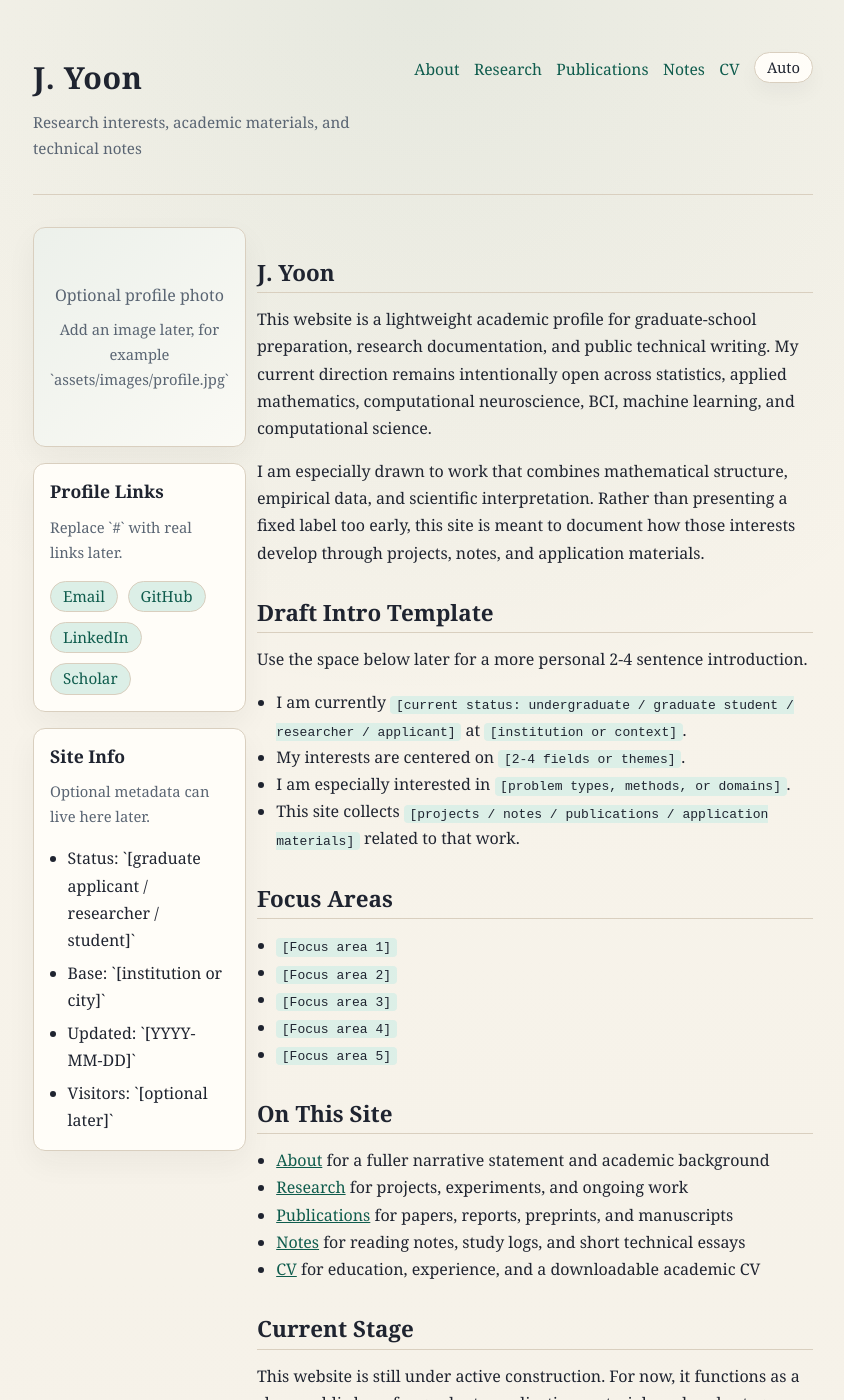
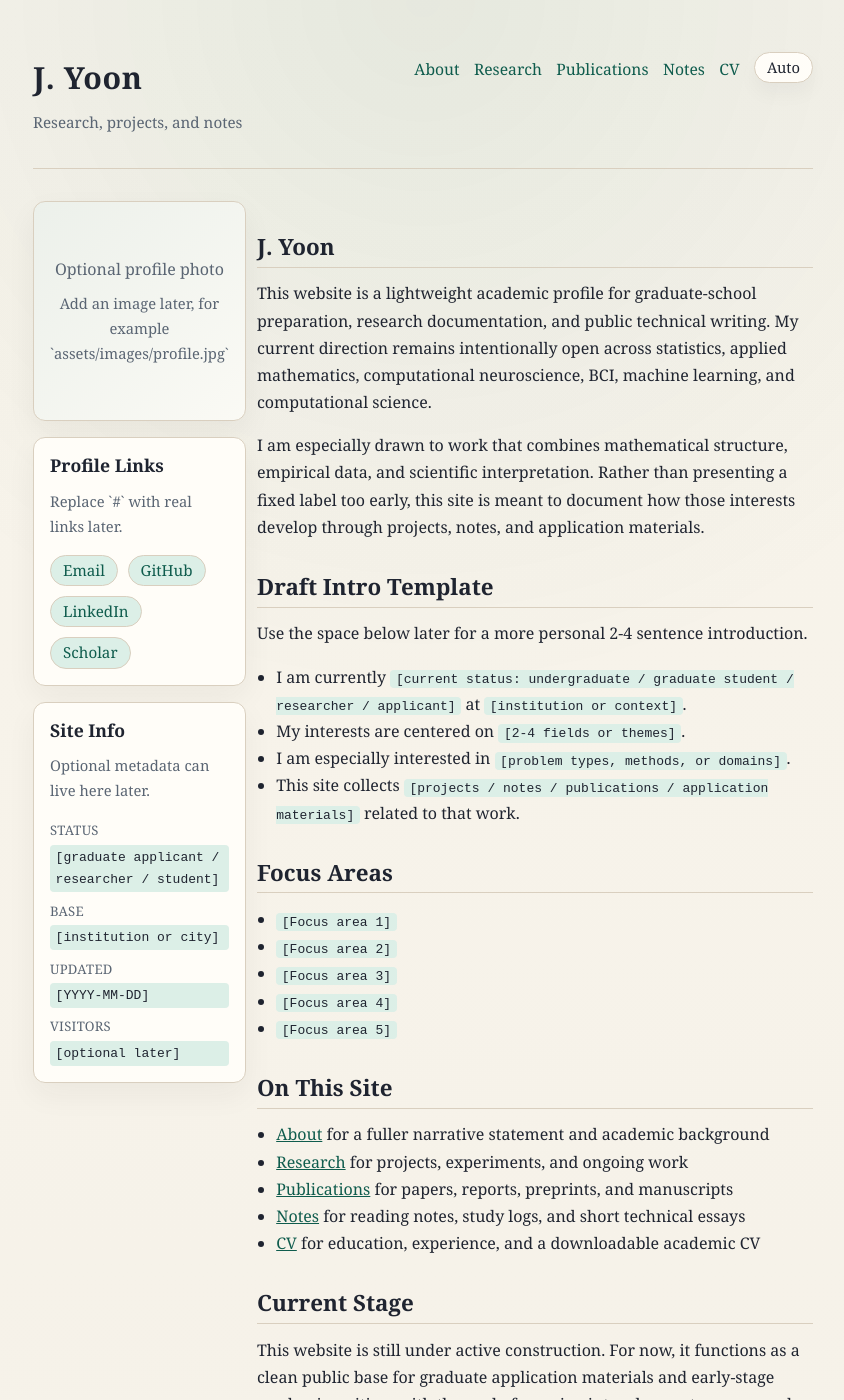
Before and after one commit to J-Y00N/j-y00n.github.io, a Jekyll site: the page built from index.md, in a window 1280 px wide and 1400 px high. Shown: the whole window, without its empty margins (217-1061 px from the left). Built offline with Jekyll 4.4.1, drawn with Linux system fonts in a browser that asks for light colours.

Commit message:
content: add EEG and ECG research pages and refine site presentation

```diff
--- a/Gemfile
+++ b/Gemfile
@@ -1,3 +1,4 @@
 source 'https://rubygems.org'
 
 gem 'github-pages', group: :jekyll_plugins
+gem 'webrick'
--- a/_includes/header.html
+++ b/_includes/header.html
@@ -1,7 +1,7 @@
 <header class="site-header">
   <div>
     <a href="{{ '/' | relative_url }}" class="site-title">{{ site.title }}</a>
-    <p class="site-tagline">Research interests, academic materials, and technical notes</p>
+    <p class="site-tagline">Research, projects, and notes</p>
   </div>
   <div class="site-controls">
     <nav class="site-nav" aria-label="Main navigation">
--- a/_sass/_custom.scss
+++ b/_sass/_custom.scss
@@ -207,13 +207,22 @@
   min-height: 220px;
 }
 
-.meta-list {
-  padding-left: 1.1rem;
-  margin-bottom: 0;
+.meta-stack {
+  display: grid;
+  gap: 0.45rem;
 }
 
-.meta-list li + li {
-  margin-top: 0.35rem;
+.meta-stack p {
+  margin: 0;
+  display: grid;
+  gap: 0.2rem;
+}
+
+.meta-stack span {
+  color: var(--muted);
+  font-size: 0.82rem;
+  letter-spacing: 0.02em;
+  text-transform: uppercase;
 }
 
 .profile-links-card h2,
@@ -270,6 +279,26 @@
   border-radius: 0.85rem;
   padding: 1.1rem 1.15rem;
   box-shadow: 0 12px 30px rgba(31, 36, 48, 0.05);
+}
+
+.project-card-body {
+  display: grid;
+  grid-template-columns: minmax(180px, 220px) minmax(0, 1fr);
+  gap: 1rem;
+  align-items: start;
+}
+
+.project-card-media {
+  display: block;
+}
+
+.project-card-media img {
+  width: 100%;
+  margin: 0;
+}
+
+.project-card-copy {
+  min-width: 0;
 }
 
 .project-card-meta {
@@ -347,11 +376,30 @@
   color: var(--muted);
 }
 
+.page-content img {
+  display: block;
+  max-width: 100%;
+  height: auto;
+  margin: 1rem auto 0.6rem;
+  border: 1px solid var(--line);
+  border-radius: 0.75rem;
+  background: var(--panel);
+  box-shadow: 0 12px 30px rgba(31, 36, 48, 0.05);
+}
+
+.page-content img + em {
+  display: block;
+  color: var(--muted);
+  font-size: 0.92rem;
+  text-align: center;
+}
+
 .site-footer {
   padding-top: 1.5rem;
   border-top: 1px solid var(--line);
   color: var(--muted);
   font-size: 0.92rem;
+  text-align: right;
 }
 
 @media (max-width: 700px) {
@@ -377,6 +425,10 @@
     position: static;
   }
 
+  .project-card-body {
+    grid-template-columns: 1fr;
+  }
+
   h1 {
     font-size: 1.9rem;
   }
--- a/index.md
+++ b/index.md
@@ -20,60 +20,70 @@
     <div class="profile-links-card">
       <h2>Site Info</h2>
       <p class="muted-note">Optional metadata can live here later.</p>
-      <ul class="meta-list">
-        <li>Status: `[graduate applicant / researcher / student]`</li>
-        <li>Base: `[institution or city]`</li>
-        <li>Updated: `[YYYY-MM-DD]`</li>
-        <li>Visitors: `[optional later]`</li>
-      </ul>
+      <div class="meta-stack">
+        <p><span>Status</span><code>[graduate applicant / researcher / student]</code></p>
+        <p><span>Base</span><code>[institution or city]</code></p>
+        <p><span>Updated</span><code>[YYYY-MM-DD]</code></p>
+        <p><span>Visitors</span><code>[optional later]</code></p>
+      </div>
     </div>
   </aside>
-  <div class="profile-copy" markdown="1">
-## J. Yoon
+  <div class="profile-copy">
+    <h2>J. Yoon</h2>
 
-<!-- Replace the paragraphs below with a short real introduction once ready. -->
+    <!-- Replace the paragraphs below with a short real introduction once ready. -->
+    <p>
+      This website is a lightweight academic profile for graduate-school preparation,
+      research documentation, and public technical writing. My current direction
+      remains intentionally open across statistics, applied mathematics,
+      computational neuroscience, BCI, machine learning, and computational science.
+    </p>
+    <p>
+      I am especially drawn to work that combines mathematical structure, empirical
+      data, and scientific interpretation. Rather than presenting a fixed label too
+      early, this site is meant to document how those interests develop through
+      projects, notes, and application materials.
+    </p>
 
-This website is a lightweight academic profile for graduate-school preparation, research documentation, and public technical writing.
-My current direction remains intentionally open across statistics, applied mathematics, computational neuroscience, BCI, machine learning, and computational science.
+    <h2>Draft Intro Template</h2>
+    <p>Use the space below later for a more personal 2-4 sentence introduction.</p>
+    <ul>
+      <li>I am currently <code>[current status: undergraduate / graduate student / researcher / applicant]</code> at <code>[institution or context]</code>.</li>
+      <li>My interests are centered on <code>[2-4 fields or themes]</code>.</li>
+      <li>I am especially interested in <code>[problem types, methods, or domains]</code>.</li>
+      <li>This site collects <code>[projects / notes / publications / application materials]</code> related to that work.</li>
+    </ul>
 
-I am especially drawn to work that combines mathematical structure, empirical data, and scientific interpretation.
-Rather than presenting a fixed label too early, this site is meant to document how those interests develop through projects, notes, and application materials.
+    <h2>Focus Areas</h2>
+    <ul>
+      <li><code>[Focus area 1]</code></li>
+      <li><code>[Focus area 2]</code></li>
+      <li><code>[Focus area 3]</code></li>
+      <li><code>[Focus area 4]</code></li>
+      <li><code>[Focus area 5]</code></li>
+    </ul>
 
-## Draft Intro Template
+    <h2>On This Site</h2>
+    <ul>
+      <li><a href="{{ '/about/' | relative_url }}">About</a> for a fuller narrative statement and academic background</li>
+      <li><a href="{{ '/research/' | relative_url }}">Research</a> for projects, experiments, and ongoing work</li>
+      <li><a href="{{ '/publications/' | relative_url }}">Publications</a> for papers, reports, preprints, and manuscripts</li>
+      <li><a href="{{ '/notes/' | relative_url }}">Notes</a> for reading notes, study logs, and short technical essays</li>
+      <li><a href="{{ '/cv/' | relative_url }}">CV</a> for education, experience, and a downloadable academic CV</li>
+    </ul>
 
-Use the space below later for a more personal 2-4 sentence introduction.
+    <h2>Current Stage</h2>
+    <p>
+      This website is still under active construction. For now, it functions as a
+      clean public base for graduate application materials and early-stage academic
+      writing, with the goal of growing into a longer-term research homepage.
+    </p>
 
-- I am currently `[current status: undergraduate / graduate student / researcher / applicant]` at `[institution or context]`.
-- My interests are centered on `[2-4 fields or themes]`.
-- I am especially interested in `[problem types, methods, or domains]`.
-- This site collects `[projects / notes / publications / application materials]` related to that work.
-
-## Focus Areas
-
-- `[Focus area 1]`
-- `[Focus area 2]`
-- `[Focus area 3]`
-- `[Focus area 4]`
-- `[Focus area 5]`
-
-## On This Site
-
-- [About]({{ '/about/' | relative_url }}) for a fuller narrative statement and academic background
-- [Research]({{ '/research/' | relative_url }}) for projects, experiments, and ongoing work
-- [Publications]({{ '/publications/' | relative_url }}) for papers, reports, preprints, and manuscripts
-- [Notes]({{ '/notes/' | relative_url }}) for reading notes, study logs, and short technical essays
-- [CV]({{ '/cv/' | relative_url }}) for education, experience, and a downloadable academic CV
-
-## Current Stage
-
-This website is still under active construction.
-For now, it functions as a clean public base for graduate application materials and early-stage academic writing, with the goal of growing into a longer-term research homepage.
-
-## Optional Short Status Line
-
-You can replace the paragraph above later with one compact line such as:
-
-- `I am currently preparing graduate applications in [field(s)] while building research projects in [area(s)].`
-- `This site is gradually evolving from an application profile into a longer-term academic homepage.`
+    <h2>Optional Short Status Line</h2>
+    <p>You can replace the paragraph above later with one compact line such as:</p>
+    <ul>
+      <li><code>I am currently preparing graduate applications in [field(s)] while building research projects in [area(s)].</code></li>
+      <li><code>This site is gradually evolving from an application profile into a longer-term academic homepage.</code></li>
+    </ul>
   </div>
 </div>
```
Also changed, not shown: _pages/research.md (+34 -48 lines), _projects/2026-03-19-ecg-arrhythmia-classification.md (+19 -8 lines), _projects/2026-03-19-eeg-motor-imagery-classification.md (+16 -8 lines), Gemfile.lock, assets/images/research/ecg/augmentation-comparison.png (added), assets/images/research/ecg/model-architecture.png (added), assets/images/research/eeg/evaluation-pipeline.png (added), 1 other file.
